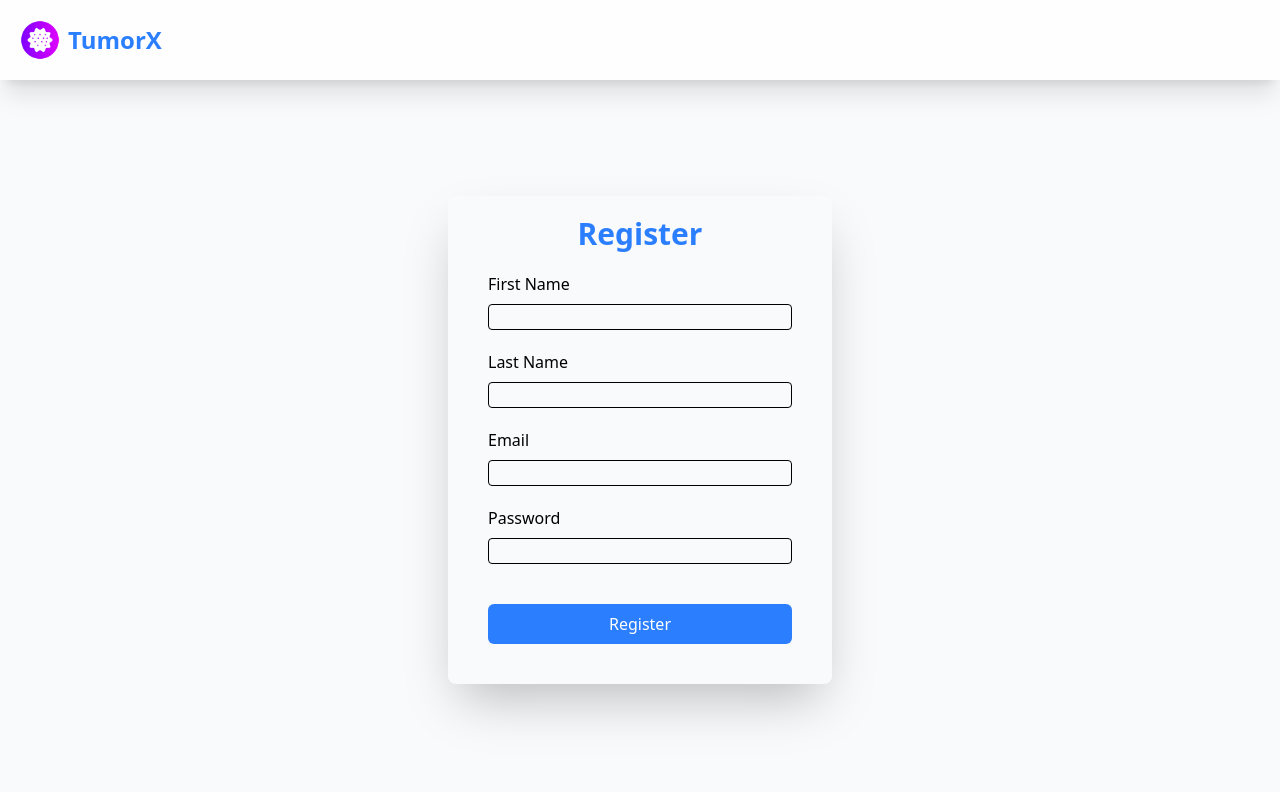
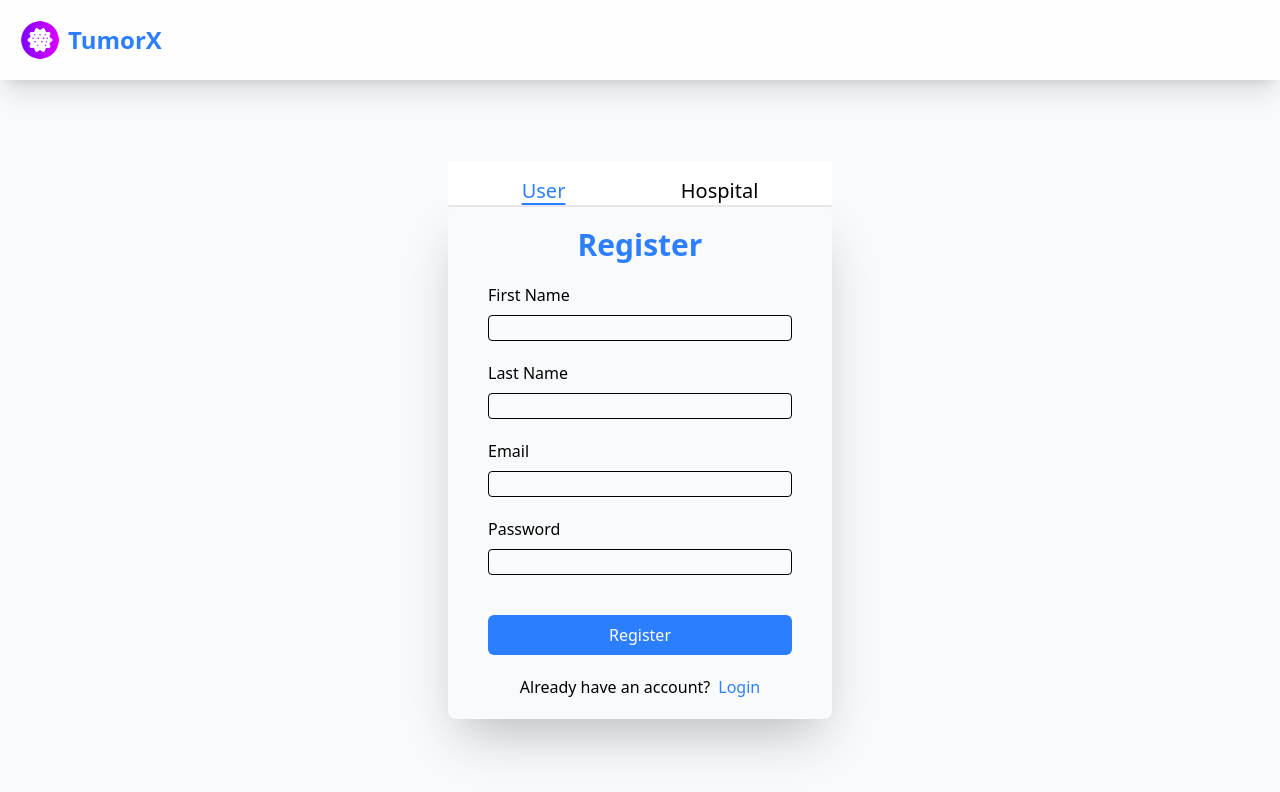
Before and after one commit to soura1334/TumorX, a React (Vite) app in the folder client/: page /register in a window 1280 px wide. Shown: the top 792 px of the page. Built offline with nearby package versions, Linux system fonts and the light colour scheme.

Commit message:
Login Register Frontend updated
Fixed issues with user and hospital tabs

```diff
--- a/client/src/App.jsx
+++ b/client/src/App.jsx
@@ -16,7 +16,7 @@ function App() {
         <Routes>
           <Route path="/" element={<Home />} />
             <Route path="/login" element={<FormCtxProvider><Login /></FormCtxProvider>} />
-            <Route path="/register" element={<Register />} />
+            <Route path="/register" element={<FormCtxProvider><Register /></FormCtxProvider>} />
           <Route
             path="/dashboard"
             element={
--- a/client/src/components/LoginRegComps/LoginForm.jsx
+++ b/client/src/components/LoginRegComps/LoginForm.jsx
@@ -2,7 +2,7 @@ import { Eye, EyeClosed } from "lucide-react";
 import { useState } from "react";
 import { useForm } from "react-hook-form";
 import { useLogReg } from "../../contexts/LogRegContext";
-
+import { useNavigate } from "react-router-dom";
 
 export default function LoginForm() {
   const {
@@ -12,8 +12,9 @@ export default function LoginForm() {
   } = useForm();
 
   const [viewPass, setViewPass] = useState(false);
+  const navigate = useNavigate();
 
-  const {onLogin, errorMsg} = useLogReg()
+  const { onLogin, errorMsg, currTab } = useLogReg();
 
   function handleViewPass() {
     setViewPass((prev) => !prev);
@@ -43,6 +44,27 @@ export default function LoginForm() {
       {errors.email && (
         <span className="text-red-500 text-sm mb-2">
           {errors.email.message}
+        </span>
+      )}
+
+      {currTab === "hospital" && (
+        <>
+          <label htmlFor="hname" className="mt-5 mb-2">
+            Hospital Name
+          </label>
+          <input
+            type="hname"
+            name="hname"
+            className="border rounded-sm mb-2 p-2"
+            {...register("hname", {
+              required: "Hospital Name is required"
+            })}
+          />
+        </>
+      )}
+      {errors.hname && (
+        <span className="text-red-500 text-sm mb-2">
+          {errors.hname.message}
         </span>
       )}
 
--- /dev/null
+++ b/client/src/components/LoginRegComps/RegForm.jsx
@@ -0,0 +1,101 @@
+import { useForm } from "react-hook-form";
+import { useNavigate } from "react-router-dom";
+import { useLogReg } from "../../contexts/LogRegContext";
+
+export default function RegForm() {
+  const {
+    register,
+    handleSubmit,
+    watch,
+    formState: { errors, isSubmitting },
+  } = useForm();
+
+  const navigate = useNavigate();
+
+  const { onRegister, currTab } = useLogReg();
+
+  return (
+    <form
+      className="flex flex-col justify-evenly w-[30vw] shadow-2xl  px-10 py-5 rounded-lg"
+      onSubmit={handleSubmit(onRegister)}
+    >
+      <p className="text-3xl text-center font-semibold text-blue-500">
+        Register
+      </p>
+
+      {currTab === "user" && (
+        <>
+          <label htmlFor="fname" className="mt-5 mb-2">
+            First Name
+          </label>
+          <input
+            type="text"
+            name="fname"
+            className="border rounded-sm mb-5"
+            {...register("firstName", { required: true, minLength: 3 })}
+          ></input>
+          <label htmlFor="lname" className=" mb-2">
+            Last Name
+          </label>
+          <input
+            type="text"
+            name="lname"
+            className="border rounded-sm mb-5"
+            {...register("lastName", { required: true })}
+          ></input>
+        </>
+      )}
+
+      {currTab == "hospital" && <>
+        <label htmlFor="hname" className="mt-5 mb-2">
+            Hospital Name
+          </label>
+          <input
+            type="text"
+            name="hname"
+            className="border rounded-sm mb-5"
+            {...register("hospitalName", { required: true, minLength: 3 })}
+          ></input>
+      </>}
+
+
+      <label htmlFor="email" className=" mb-2">
+        Email
+      </label>
+      <input
+        type="email"
+        name="email"
+        className="border rounded-sm mb-5"
+        {...register("email", { required: true })}
+      ></input>
+      <label htmlFor="password" className="mb-2">
+        Password
+      </label>
+      <input
+        type="password"
+        name="password"
+        className="border rounded-sm mb-5"
+        {...register("password", { required: true })}
+      ></input>
+      <button
+        className="bg-blue-500 text-white py-2 my-5 rounded-md"
+        disabled={isSubmitting}
+      >
+        Register
+      </button>
+
+      <div className="flex justify-center gap-2">
+        <span className="text-black">Already have an account?</span>
+        <button
+          className="text-blue-500 hover:underline"
+          onClick={(e) => {
+            e.preventDefault();
+            navigate("/login", { replace: true });
+          }}
+        >
+          Login
+        </button>
+      </div>
+    </form>
+  );
+}
--- /dev/null
+++ b/client/src/components/LoginRegComps/Tabs.jsx
@@ -0,0 +1,34 @@
+import { useLogReg } from "../../contexts/LogRegContext"
+
+export default function Tabs({children}) {
+
+    const {currTab, handleSetTab} = useLogReg();
+
+  return (
+    <div className="flex flex-col justify-center items-center h-[90vh] relative">
+        <div className="flex w-[30vw] justify-around text-xl border-b-2 pb-0 border-gray-200 p-4 z-5 bg-white">
+          <p
+            className={
+              currTab === "user"
+                ? "text-blue-500 underline-offset-5 underline"
+                : ""
+            }
+            onClick={() => handleSetTab("user")}
+          >
+            User
+          </p>
+          <p
+            className={
+              currTab === "hospital"
+                ? "text-blue-500 underline-offset-5 underline"
+                : ""
+            }
+            onClick={() => handleSetTab("hospital")}
+          >
+            Hospital
+          </p>
+        </div>
+        {children}
+      </div>
+  )
+}
--- a/client/src/components/Pages/Login.jsx
+++ b/client/src/components/Pages/Login.jsx
@@ -1,44 +1,15 @@
 import { useState } from "react";
 import LogRegNavbar from "../LogRegNavbar";
 import LoginForm from "../LoginRegComps/LoginForm";
+import Tabs from "../LoginRegComps/Tabs";
 
 export default function Login() {
-  const [currTab, setCurrTab] = useState("user");
-
-  function handleSetTab(newTab) {
-    if (newTab == currTab) return;
-
-    setCurrTab(newTab);
-  }
-
   return (
     <div className="min-h-screen bg-slate-50 relative">
       <LogRegNavbar />
-      <div className="flex flex-col justify-center items-center h-[90vh] relative">
-        <div className="flex w-[30vw] justify-around text-xl border-b-2 pb-0 border-gray-200 p-4 z-5 bg-white">
-          <p
-            className={
-              currTab === "user"
-                ? "text-blue-500 underline-offset-5 underline"
-                : ""
-            }
-            onClick={() => setCurrTab("user")}
-          >
-            User Login
-          </p>
-          <p
-            className={
-              currTab === "hospital"
-                ? "text-blue-500 underline-offset-5 underline"
-                : ""
-            }
-            onClick={() => setCurrTab("hospital")}
-          >
-            Hospital Login
-          </p>
-        </div>
+      <Tabs>
         <LoginForm />
-      </div>
+      </Tabs>
     </div>
   );
 }
--- a/client/src/components/Pages/Register.jsx
+++ b/client/src/components/Pages/Register.jsx
@@ -1,93 +1,13 @@
-import { useForm } from "react-hook-form";
-import { useNavigate } from "react-router-dom";
-import { useAuth } from "../../contexts/AuthContext";
 import LogRegNavbar from "../LogRegNavbar";
+import RegForm from "../LoginRegComps/RegForm";
+import Tabs from "../LoginRegComps/Tabs";
 
 export default function Register() {
-  const {
-    register,
-    handleSubmit,
-    watch,
-    formState: { errors, isSubmitting },
-  } = useForm();
-
-  const navigate = useNavigate();
-
-  const { setIsAuthenticated } = useAuth();
-
-  async function onRegister(data) {
-    const payload = { ...data, name: `${data.firstName}${data.lastName}` };
-    delete payload.firstName;
-    delete payload.lastName;
-    const res = await fetch("http://localhost:8080/register", {
-      body: JSON.stringify(payload),
-      headers: {
-        "Content-Type": "application/json",
-      },
-      method: "POST",
-    });
-    const apidata = await res.json();
-    localStorage.setItem("tumorx", JSON.stringify(apidata));
-    setIsAuthenticated(true);
-    console.log(apidata);
-    navigate("/", { replace: true });
-  }
 
   return (
     <div className="min-h-screen bg-slate-50">
       <LogRegNavbar />
-      <div className="flex justify-center items-center h-[90vh]">
-        <form
-          className="flex flex-col justify-evenly w-[30vw] shadow-2xl  px-10 py-5 rounded-lg"
-          onSubmit={handleSubmit(onRegister)}
-        >
-          <p className="text-3xl text-center font-semibold text-blue-500">
-            Register
-          </p>
-          <label htmlFor="fname" className="mt-5 mb-2">
-            First Name
-          </label>
-          <input
-            type="text"
-            name="fname"
-            className="border rounded-sm mb-5"
-            {...register("firstName", { required: true, minLength: 3 })}
-          ></input>
-          <label htmlFor="lname" className=" mb-2">
-            Last Name
-          </label>
-          <input
-            type="text"
-            name="lname"
-            className="border rounded-sm mb-5"
-            {...register("lastName", { required: true })}
-          ></input>
-          <label htmlFor="email" className=" mb-2">
-            Email
-          </label>
-          <input
-            type="email"
-            name="email"
-            className="border rounded-sm mb-5"
-            {...register("email", { required: true })}
-          ></input>
-          <label htmlFor="password" className="mb-2">
-            Password
-          </label>
-          <input
-            type="password"
-            name="password"
-            className="border rounded-sm mb-5"
-            {...register("password", { required: true })}
-          ></input>
-          <button
-            className="bg-blue-500 text-white py-2 my-5 rounded-md"
-            disabled={isSubmitting}
-          >
-            Register
-          </button>
-        </form>
-      </div>
+      <Tabs><RegForm /></Tabs>
     </div>
   );
 }
--- a/client/src/contexts/LogRegContext.jsx
+++ b/client/src/contexts/LogRegContext.jsx
@@ -8,6 +8,15 @@ function FormCtxProvider({ children }) {
   const navigate = useNavigate();
   const { setIsAuthenticated } = useAuth();
   const [errorMsg, setErrorMsg] = useState("");
+
+  const [currTab, setCurrTab] = useState("user");
+
+  function handleSetTab(newTab) {
+    if (newTab == currTab) return;
+
+    setCurrTab(newTab);
+  }
+
   async function onLogin(data) {
     try {
       const res = await fetch("http://localhost:8080/login", {
@@ -31,11 +40,32 @@ function FormCtxProvider({ children }) {
     }
   }
 
+  async function onRegister(data) {
+      const payload = { ...data, name: `${data.firstName}${data.lastName}` };
+      delete payload.firstName;
+      delete payload.lastName;
+      const res = await fetch("http://localhost:8080/register", {
+        body: JSON.stringify(payload),
+        headers: {
+          "Content-Type": "application/json",
+        },
+        method: "POST",
+      });
+      const apidata = await res.json();
+      localStorage.setItem("tumorx", JSON.stringify(apidata));
+      setIsAuthenticated(true);
+      console.log(apidata);
+      navigate("/", { replace: true });
+    }
+
   return (
     <FormContext.Provider
       value={{
         onLogin,
-        errorMsg
+        errorMsg,
+        currTab,
+        handleSetTab,
+        onRegister
       }}
     >
       {children}
@@ -48,4 +78,4 @@ function useLogReg() {
   return context;
 }
 
-export {FormCtxProvider, useLogReg}
+export { FormCtxProvider, useLogReg };
```
